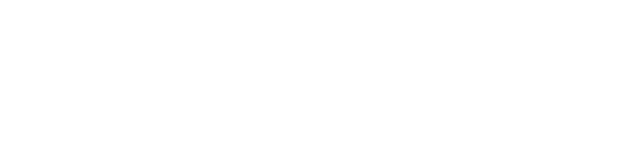
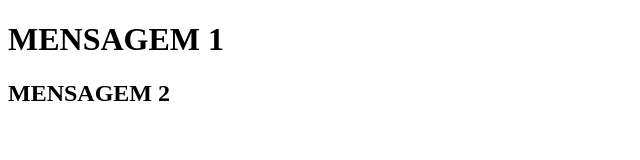
Before and after one commit to AndreCobo/AndreCobo.github.io, a plain HTML site: page aviso.html in a window 1280 px wide. Shown: the whole page, without its empty margins (0-640 px from the left). Drawn offline with Linux system fonts and the light colour scheme.

Commit message:
Update aviso.html

```diff
--- a/aviso.html
+++ b/aviso.html
@@ -1,5 +1,5 @@
 <!DOCTYPE html><html><body>
 <title>COBO do Brasil</title>
-<h1></h1>
-<h2></h2>
+<h1>MENSAGEM 1</h1>
+<h2>MENSAGEM 2</h2>
 </body></html>
```
